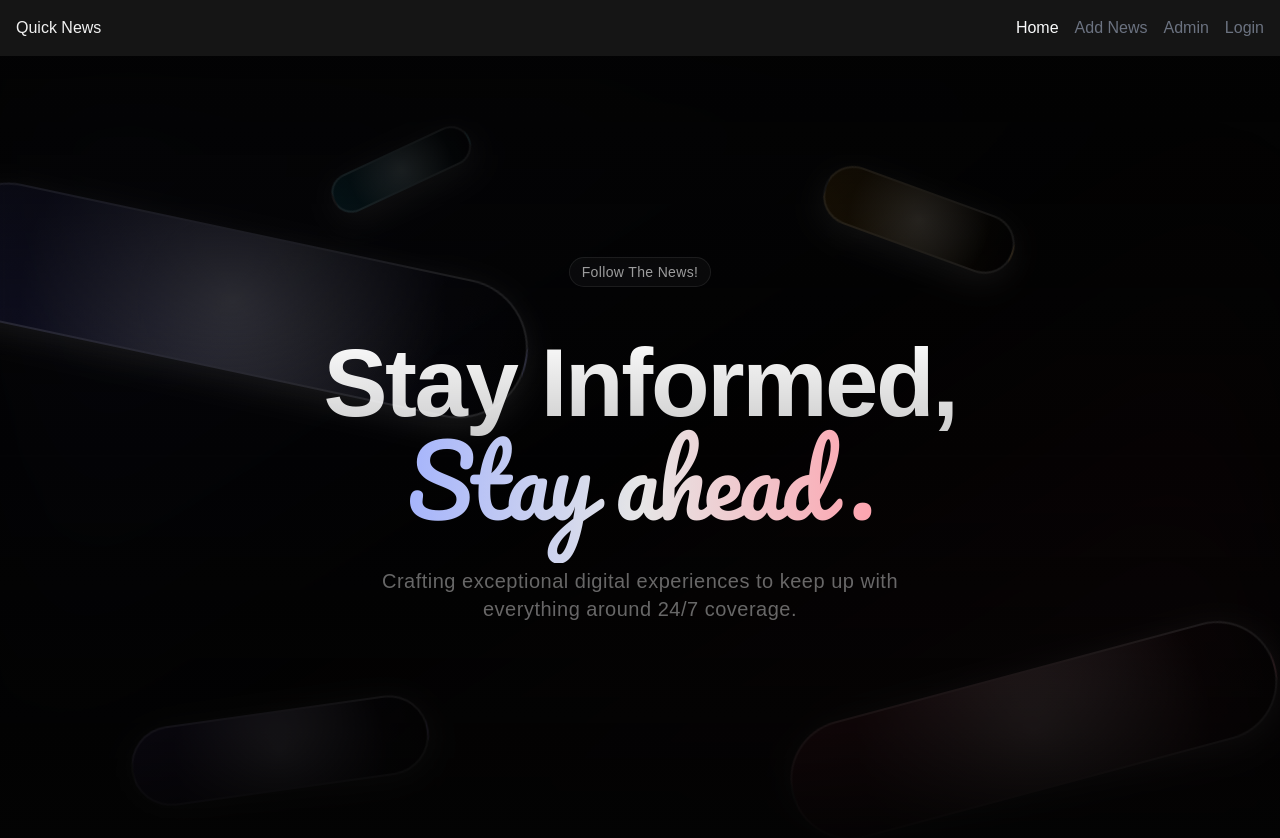
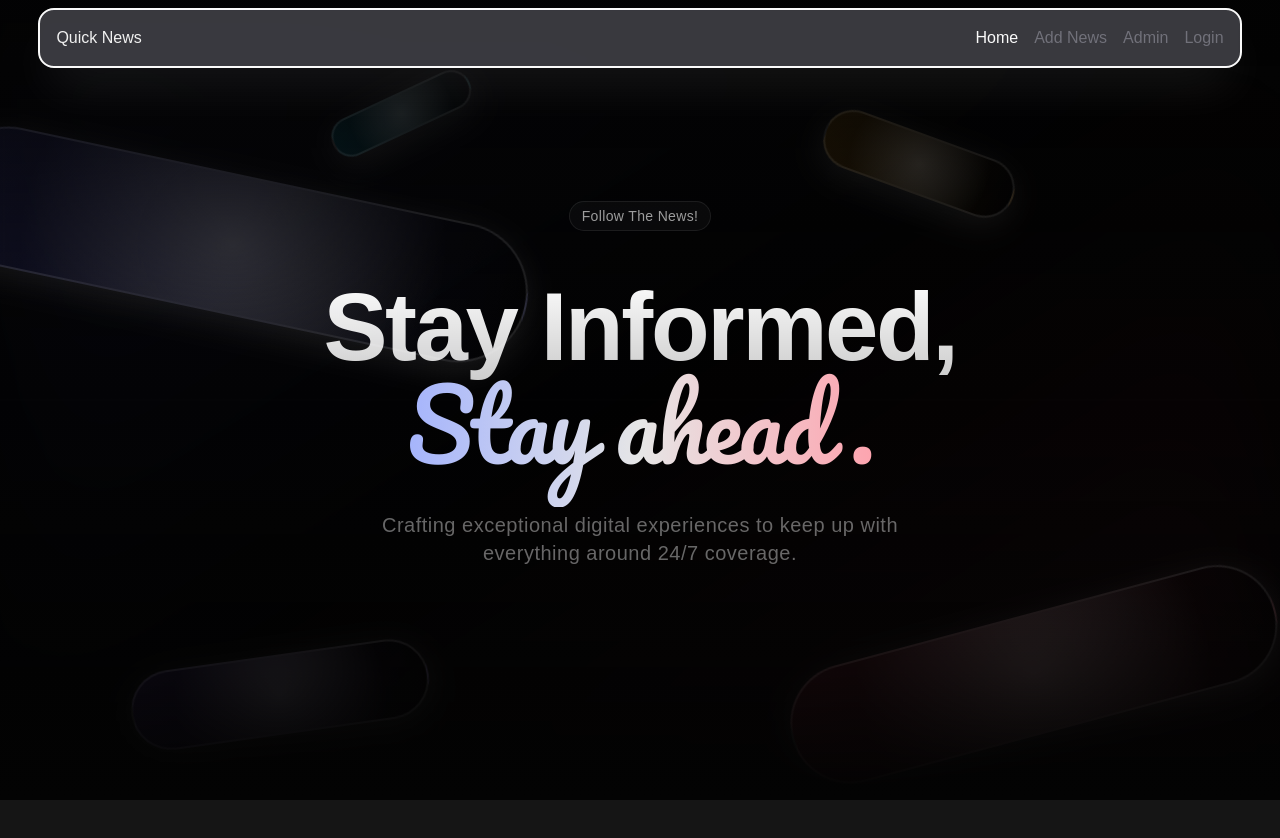
Before and after one commit to Hadi87s/Quick-News, a Next.js app: page / in a window 1280 px wide. Shown: the top 838 px of the page. After the commit the page ends 800 px from the top, so only its background shows below. Built offline with nearby package versions, Linux system fonts and the light colour scheme.

Commit message:
style: fixing the overall styles of the navbar.

```diff
--- a/components/header/Header.tsx
+++ b/components/header/Header.tsx
@@ -18,7 +18,7 @@ const Header = () => {
   }),
     [];
   return (
-    <div className="flex justify-between items-center p-4">
+    <div className="flex justify-between items-center p-4 fixed top-2 w-[94vw] mx-auto z-30 bg-zinc-500/50 backdrop-blur-sm rounded-2xl ml-[3vw] border-2 border-zinc-50 shadow-2xl shadow-white/10">
       <h1>Quick News</h1>
       <DesktopNav />
       <AlignJustify
--- a/components/navbar/MobileNav.tsx
+++ b/components/navbar/MobileNav.tsx
@@ -13,7 +13,7 @@ const MobileNav = (props: IProps) => {
         props.isMenuVisible
           ? "translate-x-0 opacity-1"
           : "translate-x-full opacity-0"
-      } transition duration-100 md:hidden flex flex-col gap-x-4 fixed top-0 right-0 h-[100vh] w-[375px] bg-zinc-900/95 text-white p-4 pt-10 z-20 justify-center items-center gap-y-10`}
+      } transition duration-100 md:hidden flex flex-col gap-x-4 fixed -top-2.5 -right-[4vw] h-[100vh] w-[378px] bg-zinc-900/95 text-white p-4 pt-10 z-20 justify-center items-center gap-y-10`}
     >
       <NavLink path="/" mobile={true}>
         Home
--- a/components/navbar/nav-link/NavLink.tsx
+++ b/components/navbar/nav-link/NavLink.tsx
@@ -1,4 +1,3 @@
-import { log } from "console";
 import Link from "next/link";
 import { usePathname } from "next/navigation";
 import React from "react";
@@ -16,9 +15,9 @@ const NavLink = (props: IProps) => {
     <Link
       className={` ${props.mobile ? "p-4 w-full border-b-2 " : ""}${
         path == props.path
-          ? "text-gray-50 border-gray-50"
-          : "text-gray-500 border-gray-500"
-      }`}
+          ? "text-zinc-50 border-zinc-50"
+          : "text-zinc-500 border-zinc-500"
+      } transition-colors duration-150 hover:text-zinc-50 hover:border-zinc-50`}
       href={props.path}
     >
       {props.children}
```
